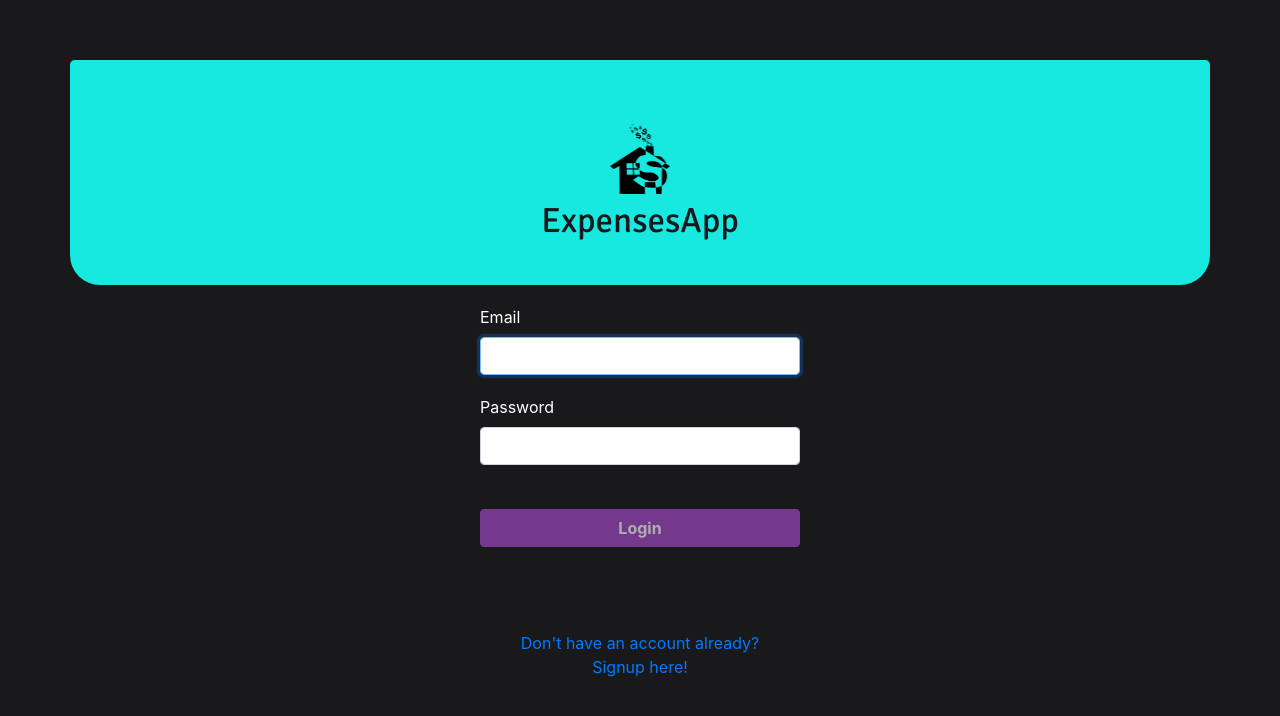
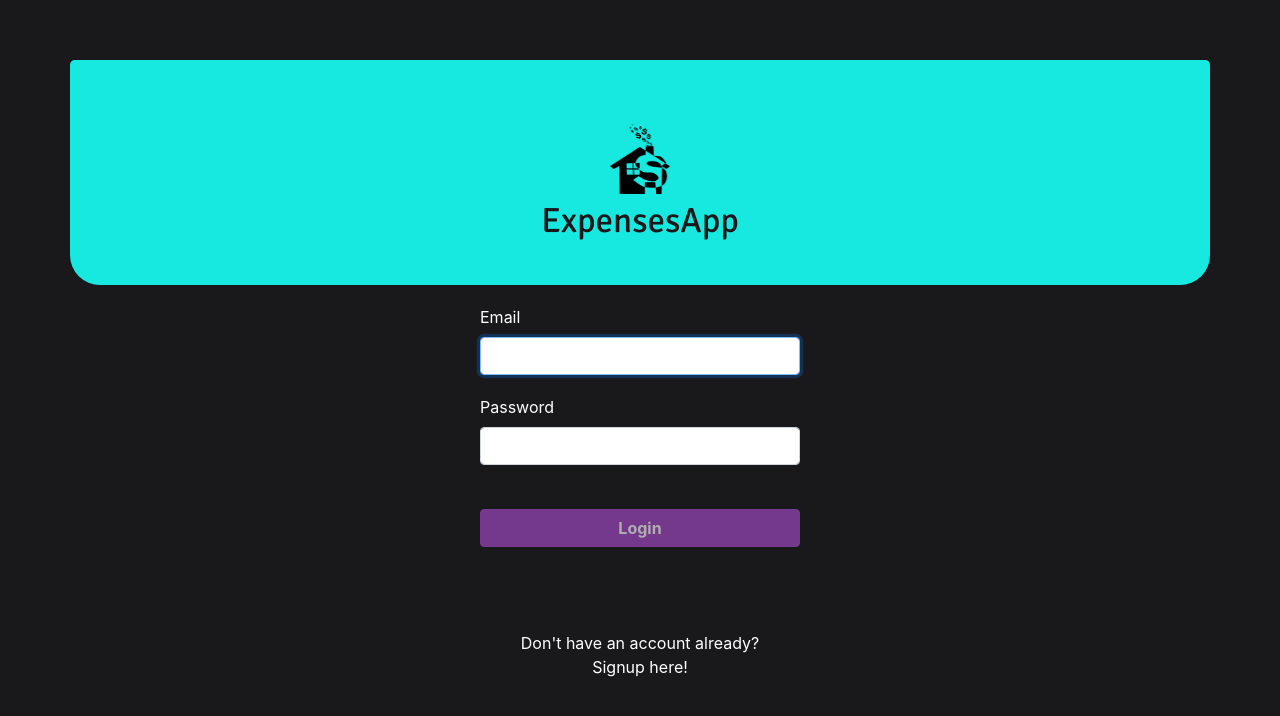
Before and after one commit to ElliLoes/project3_ExpenseApp, a React (Create React App) app in the folder client/: page /login in a window 1280 px wide. Shown: the top 716 px of the page. Built offline with nearby package versions, Linux system fonts and the light colour scheme.

Commit message:
Fixed Signup page

```diff
--- a/client/src/pages/LoginPage/style.css
+++ b/client/src/pages/LoginPage/style.css
@@ -19,6 +19,10 @@
     text-align: center;
   }
 
+  a {
+    color: white;
+  }
+
 
 
 @media all and (min-width: 480px) {
--- a/client/src/pages/SignUp/index.js
+++ b/client/src/pages/SignUp/index.js
@@ -41,7 +41,7 @@ export default function Signup(props) {
     function renderForm() {
         return (
             <form onSubmit={handleSubmit}>
-                <Jumbotron/>
+                <Jumbotron />
                 <Form.Group controlId="email" bsSize="large">
                     <Form.Label>Email</Form.Label>
                     <Form.Control
@@ -80,6 +80,9 @@ export default function Signup(props) {
                 >
                     Signup
                 </LoaderBtn>
+                <p>
+                    <a href="/login">You have an account already?<br/> Login here!</a>
+                </p>
             </form>
         );
     }
--- a/client/src/pages/SignUp/style.css
+++ b/client/src/pages/SignUp/style.css
@@ -8,6 +8,10 @@
   margin: 0 auto;
   max-width: 320px;
   margin-top: 40px;
+}
+
+a {
+  color: white;
 }
 
 @media all and (min-width: 480px) {
```
